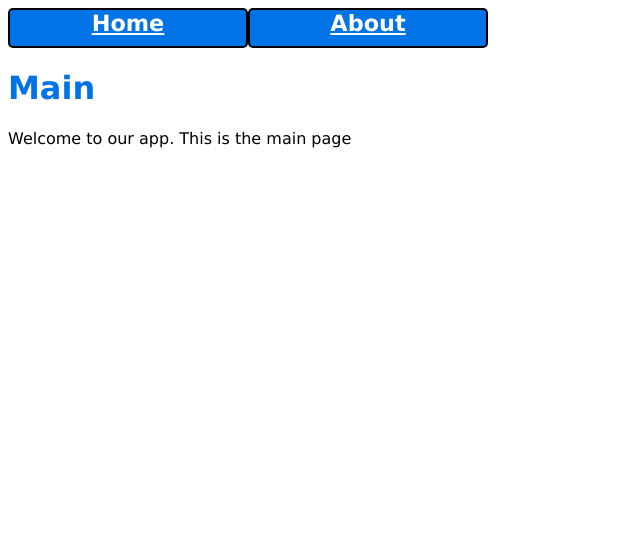
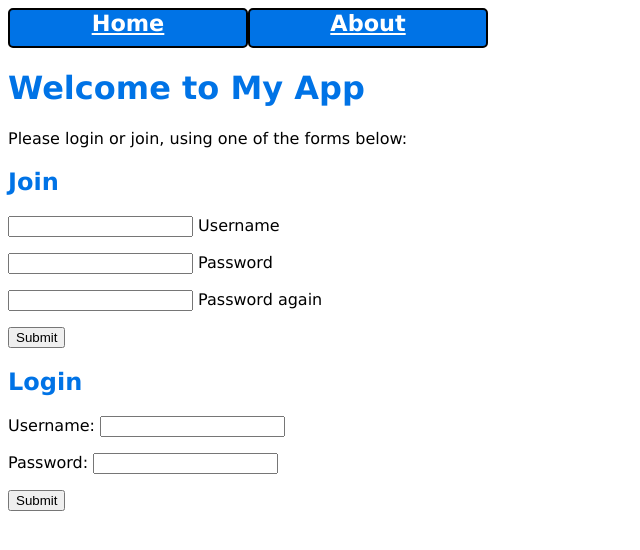
Before and after one commit to Fakhadova/wellesley-free-finds, a Flask app: page / in a window 1280 px wide. Shown: the top 550 px of the page, without its empty margins (0-640 px from the left). Run offline with Flask 3, Linux system fonts and the light colour scheme.

Commit message:
main.html stuff

```diff
--- a/templates/main.html
+++ b/templates/main.html
@@ -1,8 +1,37 @@
 {% extends "base.html" %}
 
 {% block main_content %}
-<h1>Main</h1>
+<h1>Welcome to My App</h1>
 
-<p>Welcome to our app. This is the main page</p>
+<p>Please login or join, using one of the forms below:</p>
 
+<form id="joinform" action="{{url_for('register')}}" method="post">
+    <h2>Join</h2>
+    <p><label><input type="text" name="username" required pattern="^\w+$"> Username</label></p>
+    <p><label><input type="password" name="password1" required> Password </label></p>
+    <p><label><input type="password" name="password2" required> Password again </label></p>
+    <p><button type="submit">Submit</button></p>
+</form>
+
+<form id="loginform" action="{{url_for('login')}}" method="post">
+    <h2>Login</h2>
+    <p><label>Username: <input type="text" name="username" required pattern="^\w+$"></label></p>
+    <p><label>Password: <input type="password" name="password" required></label></p>
+    <p><button type="submit">Submit</button></p>
+</form>
 {% endblock %}
+
+
+{% block jquery_scripts %}
+<script>
+$("#joinform").on('submit', function (event) {
+     var pw1 = $(this).find('[name=password1]').val();
+     var pw2 = $(this).find('[name=password2]').val();
+     // should also check for length and common words etc
+     if( pw1 != pw2 ) {
+         // something more sophisticated than alert would be nice
+         alert("passwords don't match");
+     }
+});
+</script>
+{% endblock %}
```
